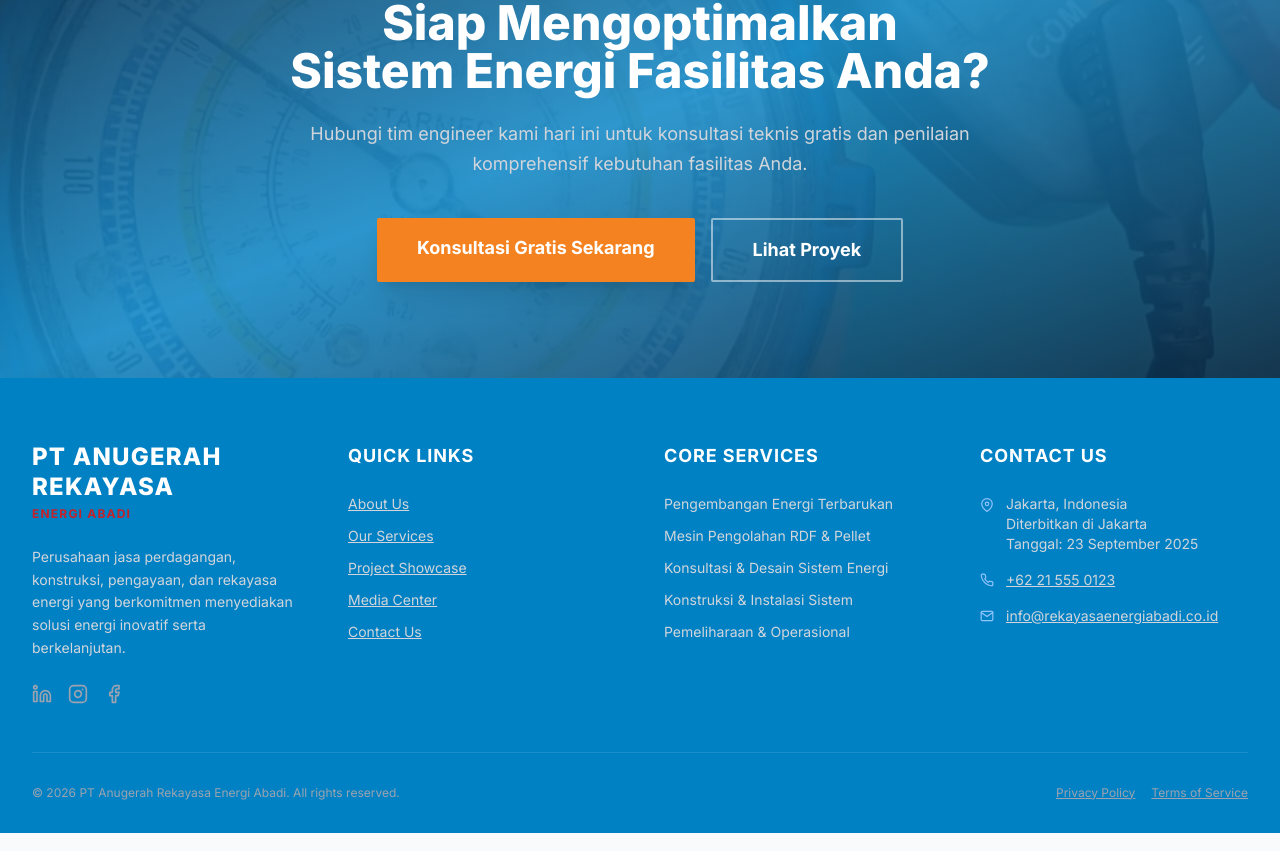
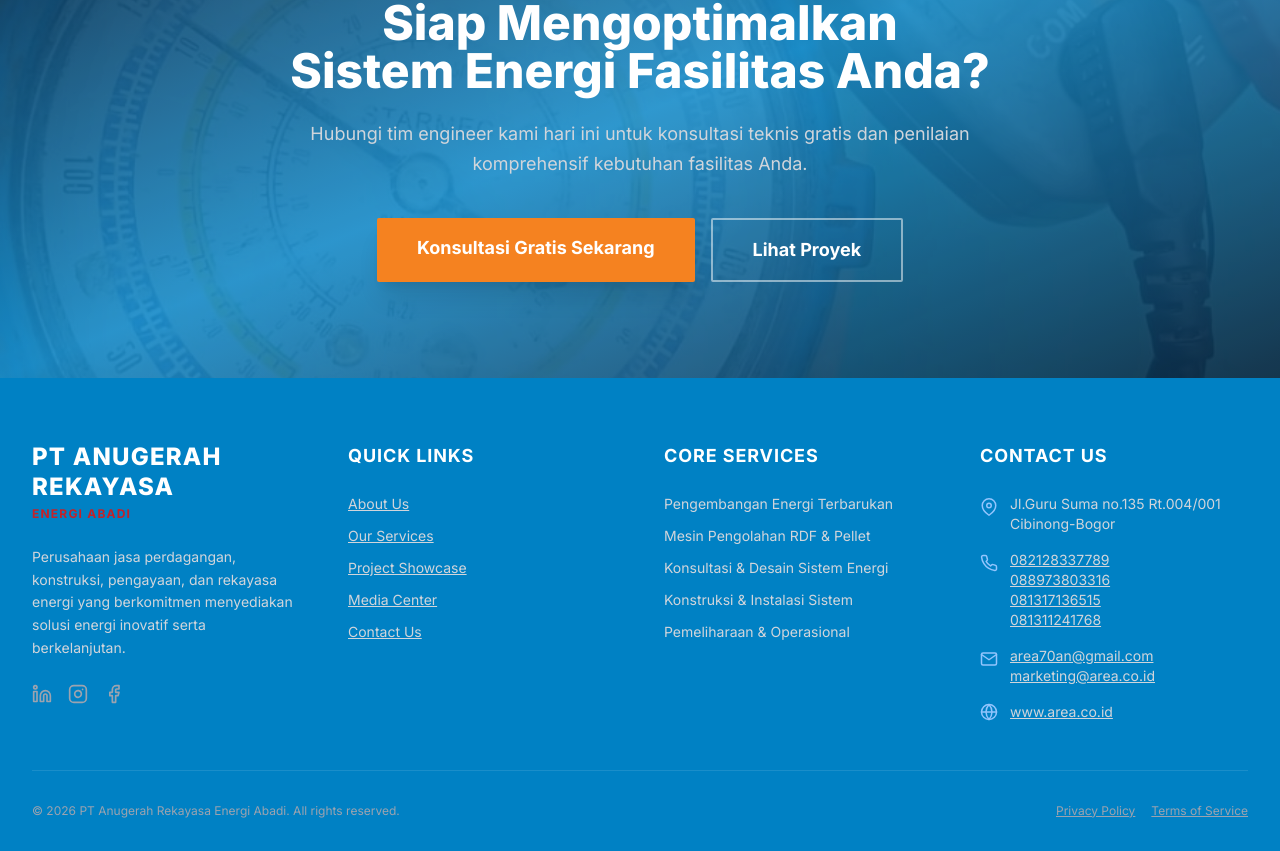
Before and after one commit to Hamzahzahh09/pt_rekayasa, a React (Vite) app in the folder frontend/: page / in a window 1280 px wide. Shown: the part 4396-5247 px from the top of the page. Built offline with nearby package versions, Linux system fonts and the light colour scheme.

Commit message:
upd contact

```diff
--- a/frontend/src/components/Footer.jsx
+++ b/frontend/src/components/Footer.jsx
@@ -1,5 +1,5 @@
 import { Link } from 'react-router-dom';
-import { FiMapPin, FiPhone, FiMail, FiLinkedin, FiInstagram, FiFacebook } from 'react-icons/fi';
+import { FiMapPin, FiPhone, FiMail, FiLinkedin, FiInstagram, FiFacebook, FiGlobe } from 'react-icons/fi';
 
 const Footer = () => {
   return (
@@ -61,20 +61,31 @@
             <h3 className="text-lg font-bold mb-6 uppercase tracking-wider">Contact Us</h3>
             <ul className="space-y-4 text-sm text-gray-300">
               <li className="flex items-start">
-                <FiMapPin className="mt-1 mr-3 flex-shrink-0 text-blue-300" />
+                <FiMapPin className="mt-1 mr-3 flex-shrink-0 text-blue-300" size={18} />
                 <span>
-                  Jakarta, Indonesia<br />
-                  Diterbitkan di Jakarta<br />
-                  Tanggal: 23 September 2025
+                  Jl.Guru Suma no.135 Rt.004/001<br />
+                  Cibinong-Bogor
                 </span>
               </li>
-              <li className="flex items-center">
-                <FiPhone className="mr-3 flex-shrink-0 text-blue-300" />
-                <a href="tel:+62215550123" className="underline hover:text-white transition-colors">+62 21 555 0123</a>
+              <li className="flex items-start">
+                <FiPhone className="mt-1 mr-3 flex-shrink-0 text-blue-300" size={18} />
+                <div className="flex flex-col">
+                  <a href="tel:082128337789" className="underline hover:text-white transition-colors">082128337789</a>
+                  <a href="tel:088973803316" className="underline hover:text-white transition-colors">088973803316</a>
+                  <a href="tel:081317136515" className="underline hover:text-white transition-colors">081317136515</a>
+                  <a href="tel:081311241768" className="underline hover:text-white transition-colors">081311241768</a>
+                </div>
+              </li>
+              <li className="flex items-start">
+                <FiMail className="mt-1 mr-3 flex-shrink-0 text-blue-300" size={18} />
+                <div className="flex flex-col">
+                  <a href="mailto:area70an@gmail.com" className="underline hover:text-white transition-colors">area70an@gmail.com</a>
+                  <a href="mailto:marketing@area.co.id" className="underline hover:text-white transition-colors">marketing@area.co.id</a>
+                </div>
               </li>
               <li className="flex items-center">
-                <FiMail className="mr-3 flex-shrink-0 text-blue-300" />
-                <a href="mailto:info@rekayasaenergiabadi.co.id" className="underline hover:text-white transition-colors">info@rekayasaenergiabadi.co.id</a>
+                <FiGlobe className="mr-3 flex-shrink-0 text-blue-300" size={18} />
+                <a href="https://www.area.co.id" target="_blank" rel="noopener noreferrer" className="underline hover:text-white transition-colors">www.area.co.id</a>
               </li>
             </ul>
           </div>
--- a/frontend/src/pages/Contact.jsx
+++ b/frontend/src/pages/Contact.jsx
@@ -1,5 +1,6 @@
+import { useState } from 'react';
 import { motion } from 'framer-motion';
-import { FiMapPin, FiPhone, FiMail, FiClock, FiArrowRight } from 'react-icons/fi';
+import { FiMapPin, FiPhone, FiMail, FiClock, FiArrowRight, FiGlobe } from 'react-icons/fi';
 import { FaWhatsapp } from 'react-icons/fa';
 
 const fadeUp = {
@@ -10,29 +11,63 @@
 const contactInfo = [
   {
     icon: <FiMapPin size={22} />,
-    label: 'Kantor Pusat',
-    lines: ['Jl. Industrial Estate No. 88', 'Kawasan Industri Terpadu', 'Jakarta, Indonesia 10220'],
-  },
-  {
-    icon: <FiPhone size={22} />,
-    label: 'Telepon',
-    lines: ['+62 21 555 0123 (Kantor)', '+62 811 555 0124 (Darurat 24/7)'],
-    links: ['tel:+62215550123', 'tel:+628115550124'],
+    label: 'Alamat',
+    lines: ['Jl.Guru Suma no.135 Rt.004/001', 'Cibinong-Bogor'],
   },
   {
     icon: <FiMail size={22} />,
     label: 'Email',
-    lines: ['info@anugerahabadinusantara.co.id', 'support@anugerahabadinusantara.co.id'],
-    links: ['mailto:info@anugerahabadinusantara.co.id', 'mailto:support@anugerahabadinusantara.co.id'],
+    lines: ['area70an@gmail.com', 'marketing@area.co.id'],
+    links: ['mailto:area70an@gmail.com', 'mailto:marketing@area.co.id'],
   },
   {
-    icon: <FiClock size={22} />,
-    label: 'Jam Operasional',
-    lines: ['Senin – Jumat: 08.00 – 17.00 WIB', 'Sabtu: 08.00 – 13.00 WIB'],
+    icon: <FiGlobe size={22} />,
+    label: 'Website',
+    lines: ['www.area.co.id'],
+    links: ['https://www.area.co.id'],
+  },
+  {
+    icon: <FiPhone size={22} />,
+    label: 'Contact Person',
+    lines: ['082128337789', '088973803316', '081317136515', '081311241768'],
+    links: ['tel:082128337789', 'tel:088973803316', 'tel:081317136515', 'tel:081311241768'],
   },
 ];
 
 const Contact = () => {
+  const [formData, setFormData] = useState({
+    firstName: '',
+    lastName: '',
+    company: '',
+    email: '',
+    service: 'Instalasi HVAC',
+    message: ''
+  });
+
+  const handleChange = (e) => {
+    setFormData({
+      ...formData,
+      [e.target.name]: e.target.value
+    });
+  };
+
+  const handleSubmit = (e) => {
+    e.preventDefault();
+    const { firstName, lastName, company, email, service, message } = formData;
+
+    const textMessage = `Halo, saya ingin berkonsultasi mengenai proyek.
+
+*Nama:* ${firstName} ${lastName}
+*Perusahaan:* ${company || '-'}
+*Email:* ${email || '-'}
+*Layanan:* ${service}
+*Pesan:* ${message}`;
+
+    const encodedMessage = encodeURIComponent(textMessage);
+    const waUrl = `https://wa.me/6282128337789?text=${encodedMessage}`;
+    window.open(waUrl, '_blank');
+  };
+
   return (
     <div className="bg-background">
 
@@ -97,7 +132,7 @@
 
             {/* WhatsApp CTA */}
             <a
-              href="https://wa.me/628115550124"
+              href="https://wa.me/6282128337789"
               target="_blank"
               rel="noreferrer"
               className="flex items-center justify-center gap-3 w-full bg-[#25D366] hover:bg-[#1ebd5c] text-white px-6 py-4 rounded-sm font-bold transition-colors text-lg shadow-lg no-underline"
@@ -113,31 +148,66 @@
               <span className="text-xs font-bold uppercase tracking-widest text-accent mb-2 block">Formulir Kontak</span>
               <h3 className="text-2xl font-extrabold text-dark mb-6">Kirim Pesan kepada Kami</h3>
 
-              <form className="space-y-5">
+              <form onSubmit={handleSubmit} className="space-y-5">
                 <div className="grid grid-cols-1 md:grid-cols-2 gap-5">
                   <div>
                     <label className="block text-xs font-bold text-gray-500 uppercase tracking-wider mb-2">Nama Depan</label>
-                    <input type="text" placeholder="Budi" className="w-full border border-gray-200 rounded-sm px-4 py-3 focus:outline-none focus:ring-2 focus:ring-primary focus:border-transparent transition-all bg-gray-50 focus:bg-white" />
+                    <input
+                      type="text"
+                      name="firstName"
+                      value={formData.firstName}
+                      onChange={handleChange}
+                      placeholder="Budi"
+                      required
+                      className="w-full border border-gray-200 rounded-sm px-4 py-3 focus:outline-none focus:ring-2 focus:ring-primary focus:border-transparent transition-all bg-gray-50 focus:bg-white"
+                    />
                   </div>
                   <div>
                     <label className="block text-xs font-bold text-gray-500 uppercase tracking-wider mb-2">Nama Belakang</label>
-                    <input type="text" placeholder="Santoso" className="w-full border border-gray-200 rounded-sm px-4 py-3 focus:outline-none focus:ring-2 focus:ring-primary focus:border-transparent transition-all bg-gray-50 focus:bg-white" />
+                    <input
+                      type="text"
+                      name="lastName"
+                      value={formData.lastName}
+                      onChange={handleChange}
+                      placeholder="Santoso"
+                      className="w-full border border-gray-200 rounded-sm px-4 py-3 focus:outline-none focus:ring-2 focus:ring-primary focus:border-transparent transition-all bg-gray-50 focus:bg-white"
+                    />
                   </div>
                 </div>
 
                 <div>
                   <label className="block text-xs font-bold text-gray-500 uppercase tracking-wider mb-2">Nama Perusahaan</label>
-                  <input type="text" placeholder="PT Contoh Industri" className="w-full border border-gray-200 rounded-sm px-4 py-3 focus:outline-none focus:ring-2 focus:ring-primary focus:border-transparent transition-all bg-gray-50 focus:bg-white" />
+                  <input
+                    type="text"
+                    name="company"
+                    value={formData.company}
+                    onChange={handleChange}
+                    placeholder="PT Contoh Industri"
+                    className="w-full border border-gray-200 rounded-sm px-4 py-3 focus:outline-none focus:ring-2 focus:ring-primary focus:border-transparent transition-all bg-gray-50 focus:bg-white"
+                  />
                 </div>
 
                 <div>
                   <label className="block text-xs font-bold text-gray-500 uppercase tracking-wider mb-2">Alamat Email</label>
-                  <input type="email" placeholder="budi@perusahaan.co.id" className="w-full border border-gray-200 rounded-sm px-4 py-3 focus:outline-none focus:ring-2 focus:ring-primary focus:border-transparent transition-all bg-gray-50 focus:bg-white" />
+                  <input
+                    type="email"
+                    name="email"
+                    value={formData.email}
+                    onChange={handleChange}
+                    placeholder="budi@perusahaan.co.id"
+                    required
+                    className="w-full border border-gray-200 rounded-sm px-4 py-3 focus:outline-none focus:ring-2 focus:ring-primary focus:border-transparent transition-all bg-gray-50 focus:bg-white"
+                  />
                 </div>
 
                 <div>
                   <label className="block text-xs font-bold text-gray-500 uppercase tracking-wider mb-2">Layanan yang Diminati</label>
-                  <select className="w-full border border-gray-200 rounded-sm px-4 py-3 focus:outline-none focus:ring-2 focus:ring-primary focus:border-transparent transition-all bg-gray-50 focus:bg-white">
+                  <select
+                    name="service"
+                    value={formData.service}
+                    onChange={handleChange}
+                    className="w-full border border-gray-200 rounded-sm px-4 py-3 focus:outline-none focus:ring-2 focus:ring-primary focus:border-transparent transition-all bg-gray-50 focus:bg-white"
+                  >
                     <option>Instalasi HVAC</option>
                     <option>Rekayasa Elektrikal</option>
                     <option>Layanan Mekanikal</option>
@@ -149,10 +219,18 @@
 
                 <div>
                   <label className="block text-xs font-bold text-gray-500 uppercase tracking-wider mb-2">Pesan</label>
-                  <textarea rows="5" placeholder="Ceritakan kebutuhan proyek Anda..." className="w-full border border-gray-200 rounded-sm px-4 py-3 focus:outline-none focus:ring-2 focus:ring-primary focus:border-transparent transition-all bg-gray-50 focus:bg-white resize-none"></textarea>
+                  <textarea
+                    rows="5"
+                    name="message"
+                    value={formData.message}
+                    onChange={handleChange}
+                    placeholder="Ceritakan kebutuhan proyek Anda..."
+                    required
+                    className="w-full border border-gray-200 rounded-sm px-4 py-3 focus:outline-none focus:ring-2 focus:ring-primary focus:border-transparent transition-all bg-gray-50 focus:bg-white resize-none"
+                  ></textarea>
                 </div>
 
-                <button type="button" className="w-full bg-primary hover:bg-primary/90 text-white font-bold py-4 rounded-sm transition-all duration-300 text-lg flex items-center justify-center gap-2 shadow-lg hover:shadow-primary/30 hover:shadow-xl">
+                <button type="submit" className="w-full bg-primary hover:bg-primary/90 text-white font-bold py-4 rounded-sm transition-all duration-300 text-lg flex items-center justify-center gap-2 shadow-lg hover:shadow-primary/30 hover:shadow-xl">
                   Kirim Pesan <FiArrowRight />
                 </button>
               </form>
@@ -165,8 +243,8 @@
       <div className="bg-gray-100 h-64 flex items-center justify-center border-t border-gray-200">
         <div className="text-center">
           <FiMapPin className="text-primary mx-auto mb-3" size={36} />
-          <p className="text-gray-500 font-semibold">Kawasan Industri Terpadu, Jakarta</p>
-          <p className="text-gray-400 text-sm">Jl. Industrial Estate No. 88, Jakarta 10220</p>
+          <p className="text-gray-500 font-semibold">Cibinong-Bogor</p>
+          <p className="text-gray-400 text-sm">Jl.Guru Suma no.135 Rt.004/001</p>
         </div>
       </div>
 
```
